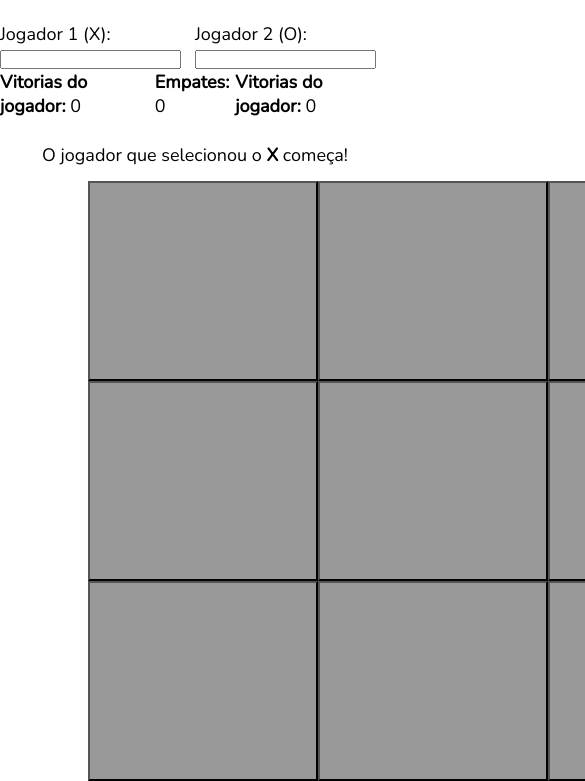
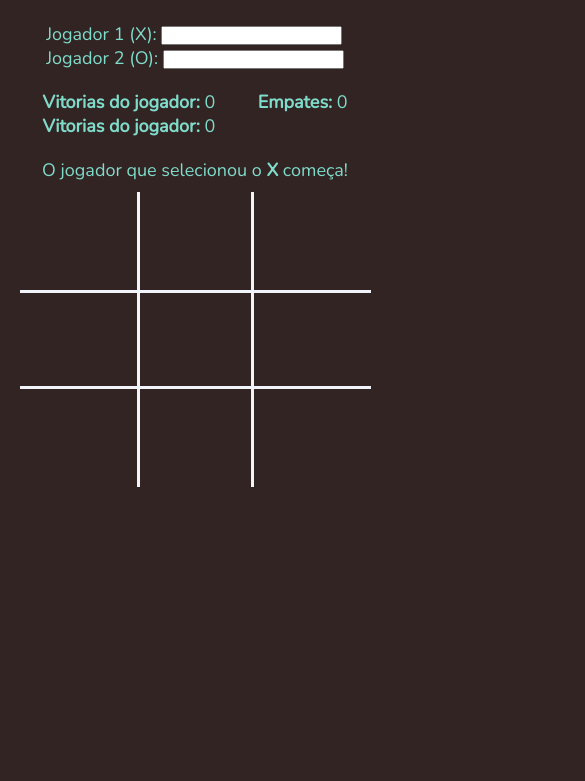
Before and after one commit to Guilhsouza/TS-tac-toe, a website with bundled scripts: page src/html/index.html in a window 390 px wide. Shown: the part 80-861 px from the top of the page, 585 px wide, since content can reach past the window. Built offline with nearby package versions, Linux system fonts and the light colour scheme.

Commit message:
feat(index.css) adicionando estilização e responsividade na página

```diff
--- a/src/css/index.css
+++ b/src/css/index.css
@@ -6,14 +6,17 @@
 
 :root {
     font-size: 62.5%;
-    --bg-btn: #999;
-    --X-color: #4444ff;
-    --O-color: #ff4444;
+    --bg-page: #332424;
+    --font-color: #7fdbca;
+    --border-table: #f1f5f9;
+    --result-color: #ffdd6b;
 }
 
 body {
     font-size: 1.8rem;
     font-family: "Nunito", sans-serif;
+    color: var(--font-color);
+    background-color: var(--bg-page);
 }
 
 header {
@@ -42,15 +45,25 @@ header {
 
 #play-again {
     text-align: center;
-    margin-top: 7rem;
+    margin-top: 2rem;
 }
 
-.elements {
-    font-size: 5rem;
+#element4,
+#element5,
+#element6 {
+    border-bottom: 3px solid var(--border-table);
+    border-top: 3px solid var(--border-table);
+}
+
+#element2,
+#element5,
+#element8 {
+    border-right: 3px solid var(--border-table);
+    border-left: 3px solid var(--border-table);
 }
 
 .the-game {
-    max-height: 60vh;
+    min-height: 65vh;
     max-width: 55vw;
     display: grid;
     margin: auto;
@@ -61,33 +74,147 @@ header {
 }
 
 .elements {
-    background-color: var(--bg-btn);
-    font-size: 15rem;
+    background-color: var(--bg-page);
+    font-size: 15.3rem;
     font-weight: 500;
-    width: 23rem;
-    height: 20rem;
+    border: 0;
 }
 
+.play-again-btn {
+    font-size: 2.4rem;
+    border: 2px solid var(--border-table);
+    color: var(--font-color);
+    background-color: var(--bg-page);
+    padding: 0.5rem;
+}
+
+.play-again-btn:hover {
+    background-color: var(--font-color);
+    color: var(--bg-page);
+    transition: .25s;
+}
 
 .Xcolor {
-    color: var(--X-color);
+    color: var(--font-color);
 }
 
 .Ocolor {
-    color: var(--O-color);
+    color: var(--font-color);
 }
 
 .win {
     font-size: 3rem;
-    color: #4bbb4b;
+    color: var(--result-color);
 }
 
 .tie {
     font-size: 3rem;
-    color: #999;
+    color: var(--result-color);
 }
 
-.play-again-btn {
-    font-size: 2rem;
-    background-color: #999;
+@media (min-width: 1920px) {
+    body {
+        font-size: 2rem;
+    }
+
+    .elements {
+        font-size: 16.5rem;
+    }
+
+    .win,
+    .tie,
+    .play-again-btn {
+        font-size: 2.5rem;
+    }
 }
+
+@media (max-width: 1024px) {
+    .elements {
+        font-size: 14rem;
+    }
+}
+
+@media (max-width:900px) {
+    .the-game {
+        min-height: 60vh;
+        max-width: 70vw;
+    }
+}
+
+@media (max-width: 600px) {
+    .the-game {
+        min-height: 35vh;
+        max-width: 80vw;
+    }
+
+    .elements {
+        font-size: 6rem;
+    }
+
+    #player-turn {
+        margin-bottom: 1rem;
+    }
+
+    #players {
+        display: grid;
+        margin-top: 2.5rem;
+        grid-template-areas:
+            "player1"
+            "player2";
+    }
+
+    #score {
+        margin-top: 2rem;
+        margin-bottom: 2rem;
+        display: grid;
+        grid-template-areas:
+            "player1-victory player2-victory";
+    }
+
+    .win {
+        font-size: 2.3rem;
+    }
+
+    .play-again-btn {
+        font-size: 2rem;
+    }
+}
+
+@media (max-width: 390px) {
+    .the-game {
+        min-height: 35vh;
+        max-width: 90vw;
+    }
+
+    .elements {
+        font-size: 6rem;
+    }
+
+    #player-turn {
+        margin-bottom: 1rem;
+    }
+
+    #players {
+        display: grid;
+        margin-top: 2.5rem;
+        grid-template-areas:
+            "player1"
+            "player2";
+    }
+
+    #score {
+        margin-top: 2rem;
+        margin-bottom: 2rem;
+        display: grid;
+        grid-template-areas:
+            "player1-victory player2-victory";
+    }
+
+    .win {
+        font-size: 2.3rem;
+    }
+
+    .play-again-btn {
+        font-size: 2rem;
+    }
+}
```
